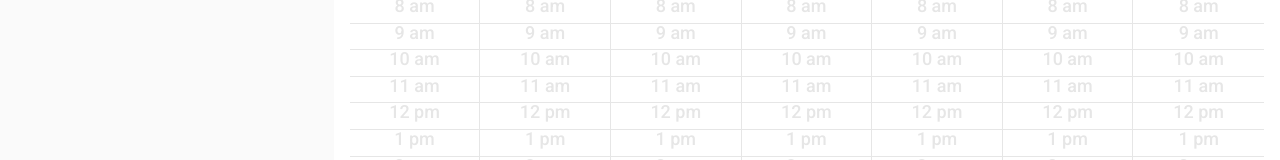
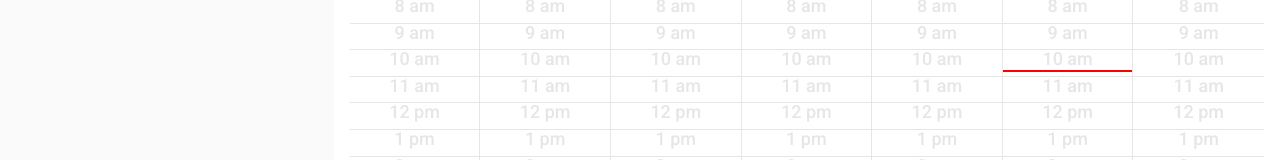
Before and after one commit to Swanchick/wix-calendar, a React (Vite) app: page / in a window 1280 px wide. Shown: the part 342-502 px from the top of the page. Built offline with nearby package versions, Linux system fonts and the light colour scheme.

Commit message:
Added dynamic arrow

```diff
--- /dev/null
+++ b/src/calendar/arrow.tsx
@@ -0,0 +1,26 @@
+import React, { ReactElement, useEffect, useState } from "react";
+import { getCurrentSecondsInPercentage } from "../global";
+
+export function Arrow() {
+    const [position, setPosition] = useState(0);
+
+    useEffect(() => {
+        const interval = setInterval(() => {
+            const date = new Date();
+            setPosition(getCurrentSecondsInPercentage(date));
+        }, 1000);
+
+        return () => clearInterval(interval);
+    }, []);
+
+
+    return (
+        <div
+            id="arrow"
+            style={{
+                top: `${position}%`,
+            }}
+        >
+        </div>
+    );
+}
--- a/src/calendar/sideContainer.tsx
+++ b/src/calendar/sideContainer.tsx
@@ -1,6 +1,4 @@
 import React, { ReactElement } from "react";
-
-
 
 export function SideContainer(): ReactElement {
     return (
--- a/src/calendar/weekContainer.tsx
+++ b/src/calendar/weekContainer.tsx
@@ -3,6 +3,7 @@ import { DAY_NAMES, DAYS_IN_WEEK, MONTHS, ALL_MONTHS } from "../global";
 import { WeekElement } from "./weekElement";
 import { Month } from "../utils/month";
 import { TimeElements } from "./timeElements";
+import { Arrow } from "./arrow";
 
 function getPreviousMonth(month: Month): Month {
     const previousMonth = month.position - 1;
@@ -118,6 +119,9 @@ function generateDayElement(isCurrentDay: boolean, isLastDay: boolean): ReactEle
     return (
         <div className={finalClassName}>
             <TimeElements/>
+            {isCurrentDay ? (
+                <Arrow/>
+            ) : null}
         </div>
     );
 }
```
